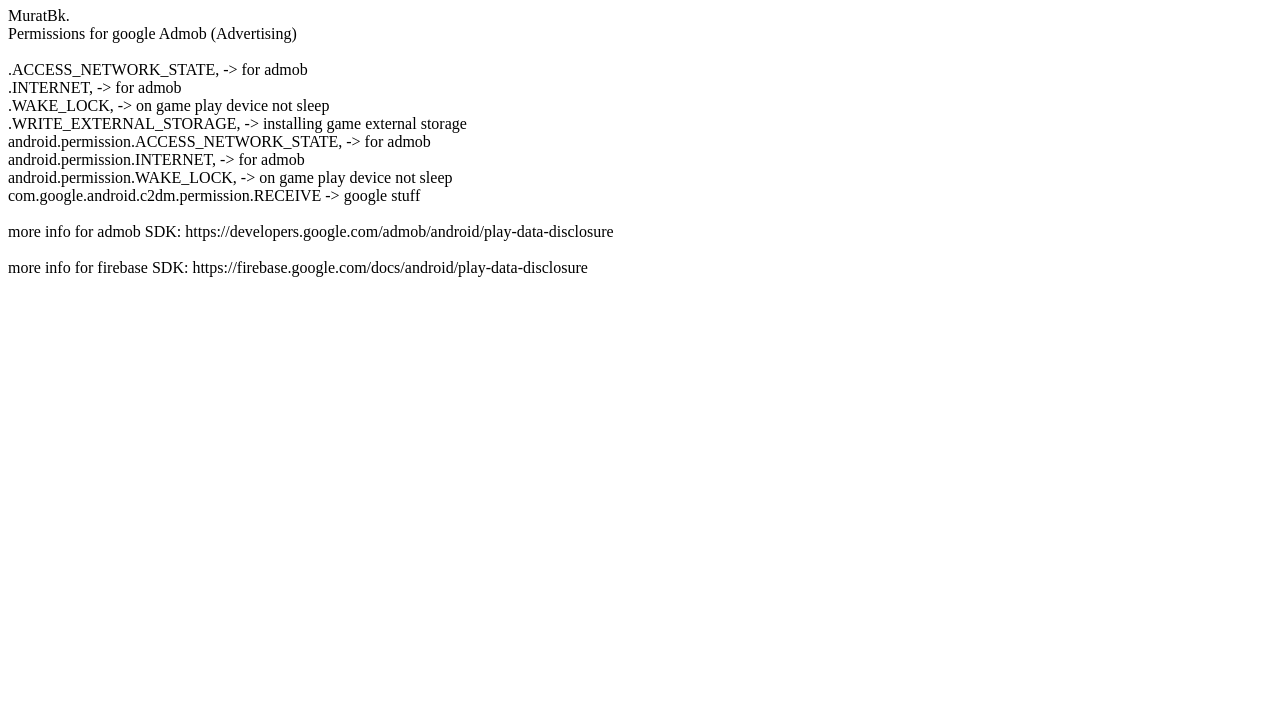
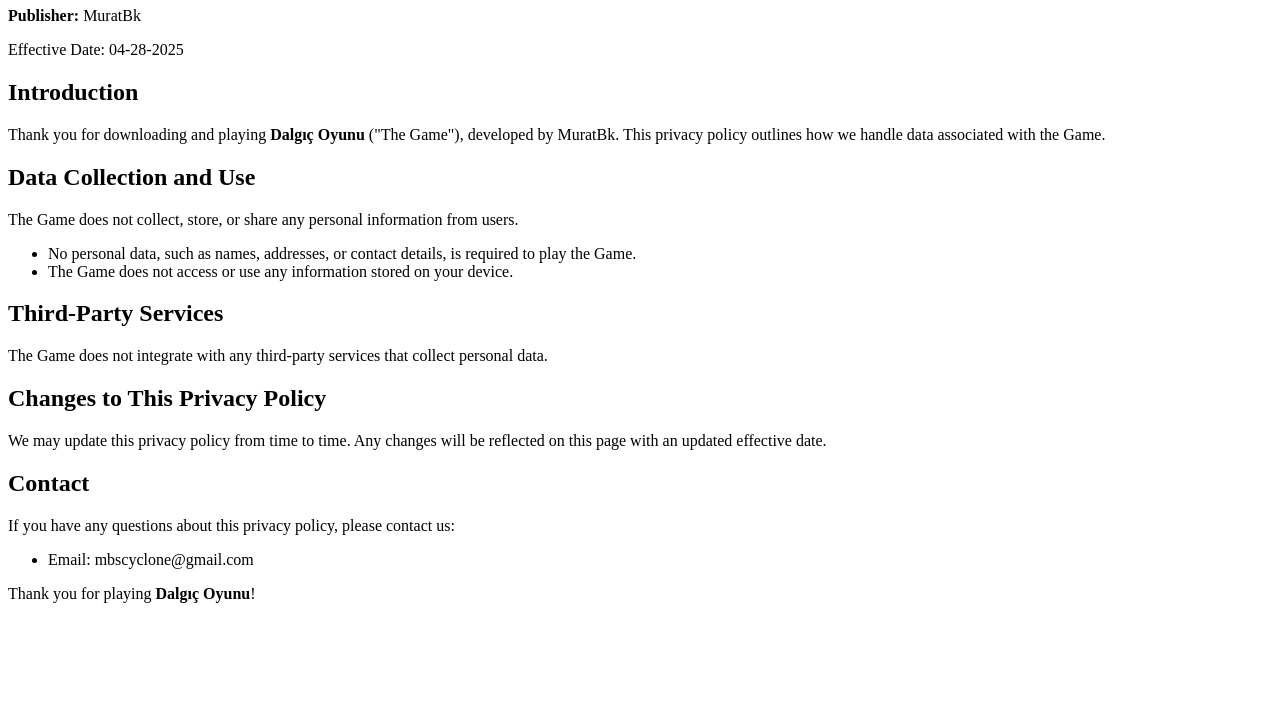
Before and after one commit to muratbk/Diver, a plain HTML site: page index.html in a window 1280 px wide. Shown: the part 73-800 px from the top of the page. Drawn offline with Linux system fonts and the light colour scheme.

Commit message:
Update index.html
update

```diff
--- a/index.html
+++ b/index.html
@@ -1,24 +1,37 @@
-<html><body>Privacy Policy<br><br>
-Company: MuratBk
+<!DOCTYPE html>
+<html lang="en">
+<head>
+    <meta charset="UTF-8">
+    <meta name="viewport" content="width=device-width, initial-scale=1.0">
+    <title>Privacy Policy - Dalgıç Oyunu</title>
+</head>
+<body>
+    <h1>Privacy Policy</h1>
+    <p><strong>Publisher:</strong> MuratBk</p>
+    <p>Effective Date: 04-28-2025</p>
 
-My apps not access and use any users data. Google Admob and Google Advertisment (analitics etc...). Firebase etc... SDKs collecting your datas for advertising/statistic.<br>
-<br>
-                              MuratBk.
-<br>
-Permissions for google Admob (Advertising)<br>
-<br>
-.ACCESS_NETWORK_STATE,                        -> for admob<br>
-.INTERNET,                                    ->  for admob<br>
-.WAKE_LOCK,                                   ->  on game play device not sleep<br>
-.WRITE_EXTERNAL_STORAGE,                      -> installing game external storage<br>
-android.permission.ACCESS_NETWORK_STATE,      ->  for admob<br>
-android.permission.INTERNET,                  -> for admob<br>
-android.permission.WAKE_LOCK,                 ->  on game play device not sleep<br>
-com.google.android.c2dm.permission.RECEIVE    -> google stuff<br>
-<br>
-more info for admob SDK: https://developers.google.com/admob/android/play-data-disclosure<br>
-<br>
-more info for firebase SDK: https://firebase.google.com/docs/android/play-data-disclosure<br>
-<br>
+    <h2>Introduction</h2>
+    <p>Thank you for downloading and playing <strong>Dalgıç Oyunu</strong> ("The Game"), developed by MuratBk. This privacy policy outlines how we handle data associated with the Game.</p>
+
+    <h2>Data Collection and Use</h2>
+    <p>The Game does not collect, store, or share any personal information from users.</p>
+    <ul>
+        <li>No personal data, such as names, addresses, or contact details, is required to play the Game.</li>
+        <li>The Game does not access or use any information stored on your device.</li>
+    </ul>
+
+    <h2>Third-Party Services</h2>
+    <p>The Game does not integrate with any third-party services that collect personal data.</p>
+
+    <h2>Changes to This Privacy Policy</h2>
+    <p>We may update this privacy policy from time to time. Any changes will be reflected on this page with an updated effective date.</p>
+
+    <h2>Contact</h2>
+    <p>If you have any questions about this privacy policy, please contact us:</p>
+    <ul>
+        <li>Email: mbscyclone@gmail.com</li>
+    </ul>
+
+    <p>Thank you for playing <strong>Dalgıç Oyunu</strong>!</p>
 </body>
 </html>
```
